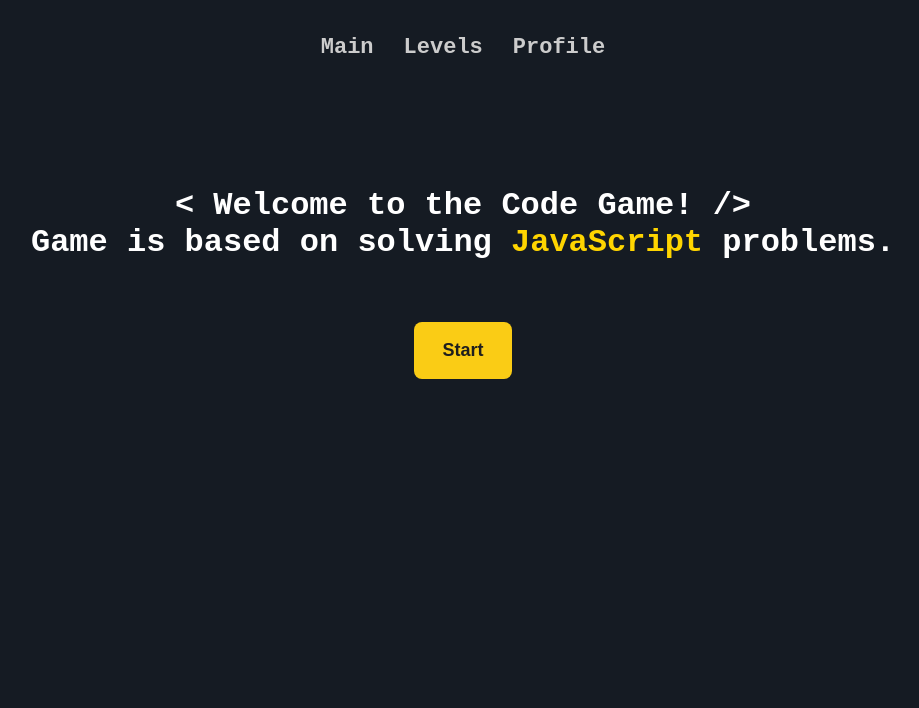
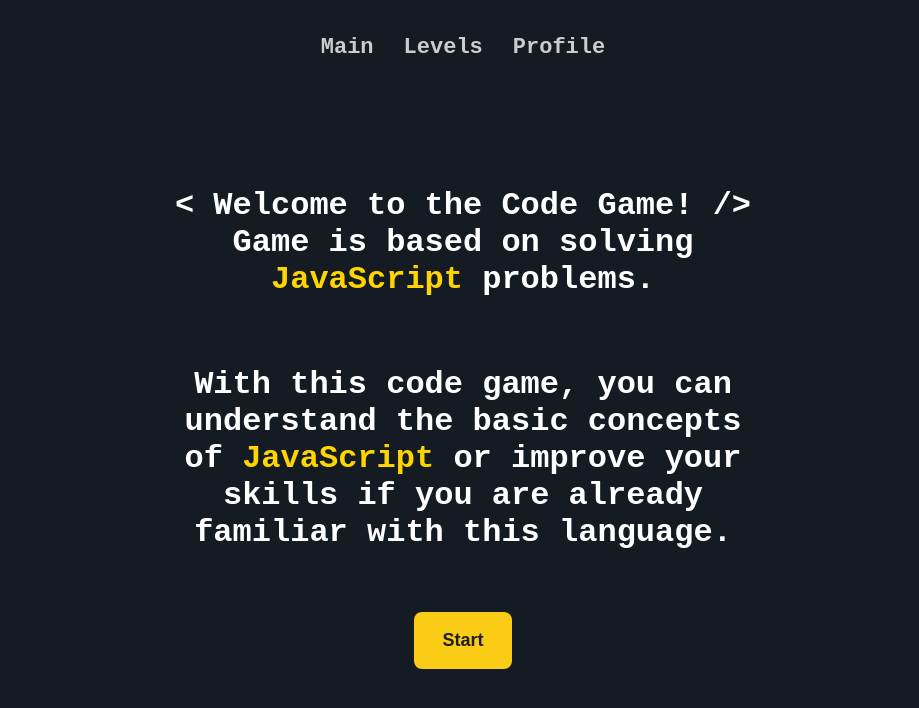
Before and after one commit to trenches022/react-code-game, a React (Vite) app: page / in a window 1280 px wide. Shown: the top 708 px of the page, without its empty margins (177-1096 px from the left). Built offline with nearby package versions, Linux system fonts and the light colour scheme.

Commit message:
feat: add Congratulations page for completed levels

```diff
--- a/src/App.css
+++ b/src/App.css
@@ -9,6 +9,12 @@
   align-items: center;
   height: 70vh;
   gap: 15px;
+  margin-top: 80px;
+}
+
+.home-container{
+  max-width: 600px;
+  margin: 0 auto;
   margin-top: 80px;
 }
 
@@ -228,3 +234,7 @@
 .cm-content {
   text-align: left !important;
 }
+
+.congrats-container{
+  margin-top: 80px;
+}
--- /dev/null
+++ b/src/pages/Congratulations.jsx
@@ -0,0 +1,14 @@
+import '../App.css';
+
+const Congratulations = () => {
+  return (
+    <div className="congrats-container">
+      <h1>Congratulations, Champion! 🎉</h1>
+      <h3>You've conquered all levels! Your skills are truly impressive.</h3>
+      <h3>But don't put your sword down just yet—new levels are on the way! Stay tuned for more challenges and adventures.</h3>
+      <h3>Thank you for playing! 🚀</h3>
+    </div>
+  );
+};
+
+export default Congratulations;
--- a/src/pages/Home.jsx
+++ b/src/pages/Home.jsx
@@ -8,6 +8,9 @@
       &lt; Welcome to the Code Game! &#47;&gt; <br />
         Game is based on solving <span style={{color: 'rgb(255, 213, 0)'}}>JavaScript</span> problems.
       </h2>
+      <h2 style={{fontSize: '32px'}}>
+      With this code game, you can understand the basic concepts of <span style={{color: 'rgb(255, 213, 0)'}}>JavaScript</span> or improve your skills if you are already familiar with this language.
+      </h2>
       <Link to='/levels'><button className="start-game-btn">Start</button></Link>
     </div>
   )
--- a/src/routes/AppRouter.jsx
+++ b/src/routes/AppRouter.jsx
@@ -3,7 +3,9 @@
 import Levels from "../pages/Levels";
 import Game from '../pages/Game';
 import Profile from "../pages/Profile";
+import Congratulations from "../pages/Congratulations";
 import Header from "../components/Header";
+
 
 const AppRouter = () => {
   return (
@@ -14,6 +16,7 @@
         <Route path="/levels" element={<Levels /> } />
         <Route path="/game/:levelId" element={<Game /> } />
         <Route path="/profile" element={<Profile /> } />
+        <Route path="/congratulations" element={<Congratulations /> } />
       </Routes>
     </Router>
   )
```
